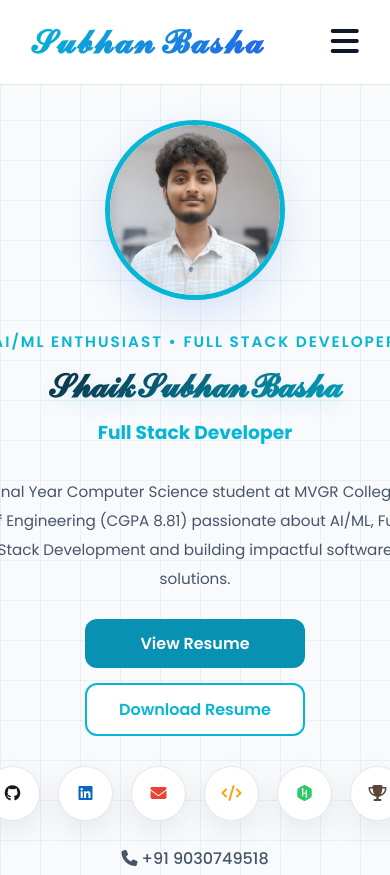
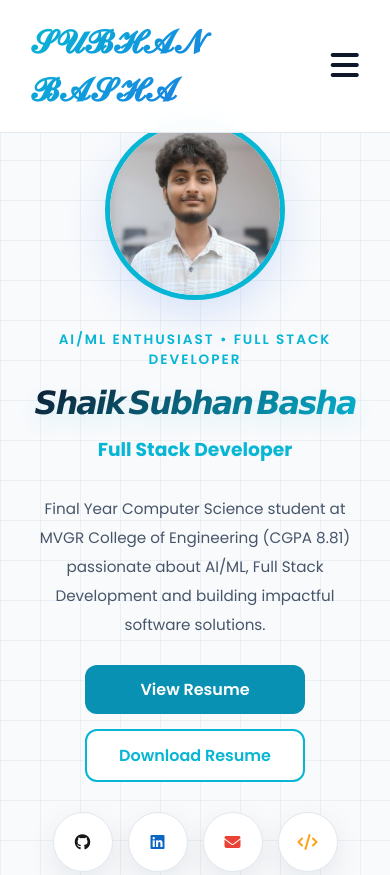
Before and after one commit to subhan-bashaa/portfolio, a plain HTML site: page index.html in a window 390 px wide. Shown: the top 875 px of the page. Drawn offline with nearby package versions, Linux system fonts and the light colour scheme.

Commit message:
Initial commit

```diff
--- a/index.html
+++ b/index.html
@@ -52,7 +52,7 @@
     <header class="header">
 
         <a href="#home" class="logo">
-            𝓢𝓾𝓫𝓱𝓪𝓷 𝓑𝓪𝓼𝓱𝓪
+            𝓢𝓤𝓑𝓗𝓐𝓝 𝓑𝓐𝓢𝓗𝓐
         </a>
 
         <nav class="navbar">
@@ -105,7 +105,7 @@
 
             <h1>
 
-                𝓢𝓱𝓪𝓲𝓴 𝓢𝓾𝓫𝓱𝓪𝓷 𝓑𝓪𝓼𝓱𝓪
+               𝙎𝙝𝙖𝙞𝙠 𝙎𝙪𝙗𝙝𝙖𝙣 𝘽𝙖𝙨𝙝𝙖
 
             </h1>
 
--- a/style.css
+++ b/style.css
@@ -256,7 +256,7 @@
 .hero-greet {
   color: var(--primary);
 
-  font-size: 0.95rem;
+  font-size: 0.85rem;
 
   font-weight: 600;
 
@@ -303,15 +303,19 @@
 }
 
 .hero-description {
+
     max-width: 760px;
 
     margin: auto;
 
     color: var(--text);
 
+    font-size: 1rem;
+
     line-height: 1.9;
 
     margin-bottom: 25px;
+
 }
 
 .hero-contact {
@@ -1583,3 +1587,24 @@
     display:flex !important;
 
 }
+@media (max-width:768px){
+
+    .social-icons{
+
+        display:flex;
+        flex-wrap:wrap;
+
+        justify-content:center;
+
+        gap:15px;
+
+    }
+
+    .social-icons a{
+
+        width:60px;
+        height:60px;
+
+    }
+
+}
```
Lines whose indentation alone changed are shown as unchanged.
